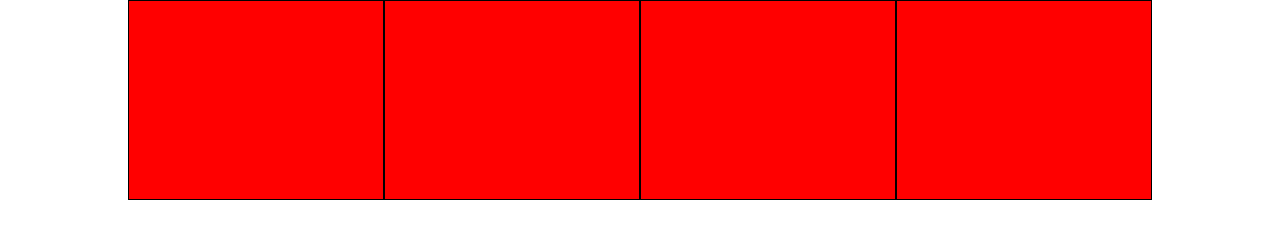
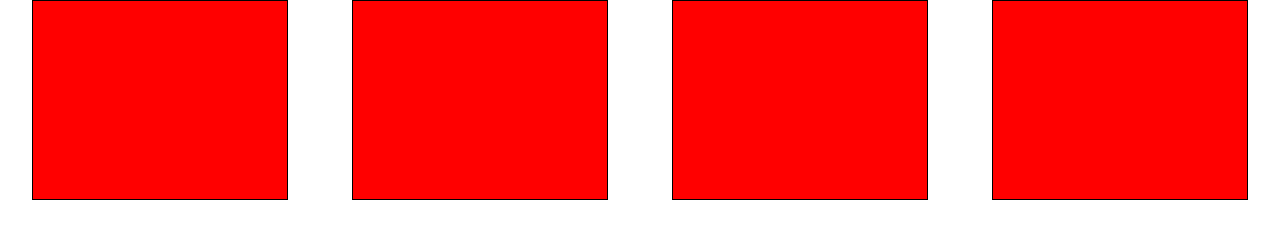
Before and after one commit to Kaioarrud/Flexbox, a plain HTML site: page index.html in a window 1280 px wide. Drawn offline with Linux system fonts and the light colour scheme.

Commit message:
flexbox passo a passo

```diff
--- a/index.html
+++ b/index.html
@@ -5,18 +5,18 @@
     <meta name="viewport" content="width=device-width, initial-scale=1.0">
     <title>Flexbox</title>
     <style>
-        *{
+        * {
             margin: 0;
             padding: 0;
             box-sizing: border-box;
         }
         .container {
-            height: 200%;
+             height: 100%;
             display: flex;
             flex-direction: row;
-            flex-wrap: wrap;
-            justify-content: center;
-            align-items: center;
+
+            justify-content:space-around;
+
         }
         .child {
             width: 20%;
@@ -32,6 +32,6 @@
         <div class="child"></div>
         <div class="child"></div>
         <div class="child"></div>
-    </div>
+    </div><!--container-->
 </body>
 </html>
```
